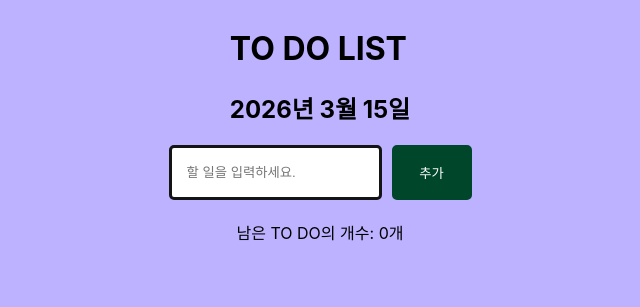
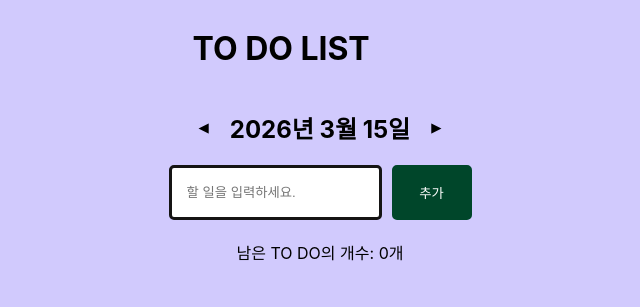
Before and after one commit to GirimNam/vanilla-todo-23rd, a website built with Vite: page index.html in a window 1280 px wide. Shown: the whole page, without its empty margins (320-960 px from the left). Built offline with nearby package versions, Linux system fonts and the light colour scheme; a web font is replaced by a local one.

Commit message:
feat: 날짜 이동 버튼 추가

```diff
--- a/index.html
+++ b/index.html
@@ -9,7 +9,12 @@
     <div id="app">
       <header>
         <h1>TO DO LIST</h1>
-        <h2 id="date"></h2>
+
+        <div class="date-btns">
+          <button id="prev">◀</button>
+          <h2 id="date"></h2>
+          <button id="next">▶</button>
+        </div>
       </header>
 
       <main>
--- a/src/main.js
+++ b/src/main.js
@@ -1,13 +1,15 @@
 import "./style.css";
 
 const input = document.querySelector("#todo-input");
-const addBtn = document.querySelector("#add");
+//const addBtn = document.querySelector("#add");
 const todoList = document.querySelector("#todo-list");
 const dateElement = document.querySelector("#date");
 const countElement = document.querySelector(".count");
 const todoForm = document.querySelector("form");
 
 const now = new Date();
+
+const updateDisplay = () => {
   const year = now.getFullYear();
   const month = now.getMonth() + 1;
   const date = now.getDate();
@@ -19,17 +21,35 @@
   const shiftIndex = (dayIndex + 6) % 7;
 
   const rainbowColors = [
-  "#FFADAD",
+    "#f9d6d6",
     "#FFD6A5",
-  "#FDFFB6",
-  "#CAFFBF",
-  "#9BF6FF",
+    "#f8f9ca",
+    "#e7ffe2",
+    "#c7f4f8",
     "#A0C4FF",
-  "#BDB2FF",
+    "#d1cafd",
   ];
 
   const todayColor = rainbowColors[shiftIndex];
   document.body.style.backgroundColor = todayColor;
+
+  const prev = document.querySelector("#prev");
+  const next = document.querySelector("#next");
+  prev.style.backgroundColor = todayColor;
+  next.style.backgroundColor = todayColor;
+};
+
+document.querySelector("#prev").addEventListener("click", () => {
+  now.setDate(now.getDate() - 1);
+  updateDisplay();
+});
+
+document.querySelector("#next").addEventListener("click", () => {
+  now.setDate(now.getDate() + 1);
+  updateDisplay();
+});
+
+updateDisplay();
 
 const saveTodos = () => {
   const todos = [];
--- a/src/style.css
+++ b/src/style.css
@@ -111,3 +111,17 @@
     "Malgun Gothic",
     sans-serif;
 }
+
+.date-btns {
+  display: flex;
+  flex-direction: row;
+  gap: 15px;
+}
+
+#prev {
+  border: none;
+}
+
+#next {
+  border: none;
+}
```
Lines whose indentation alone changed are shown as unchanged.
